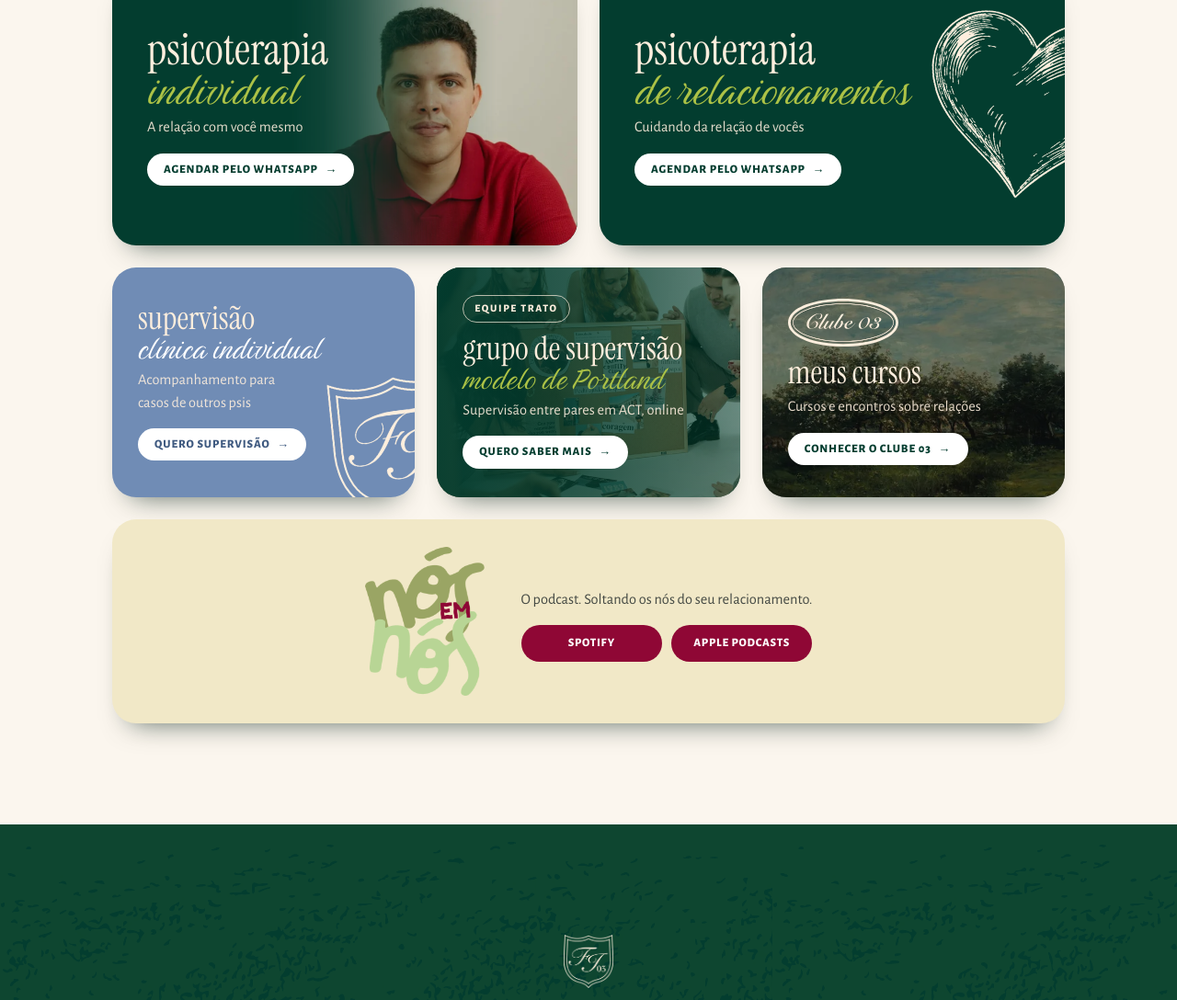
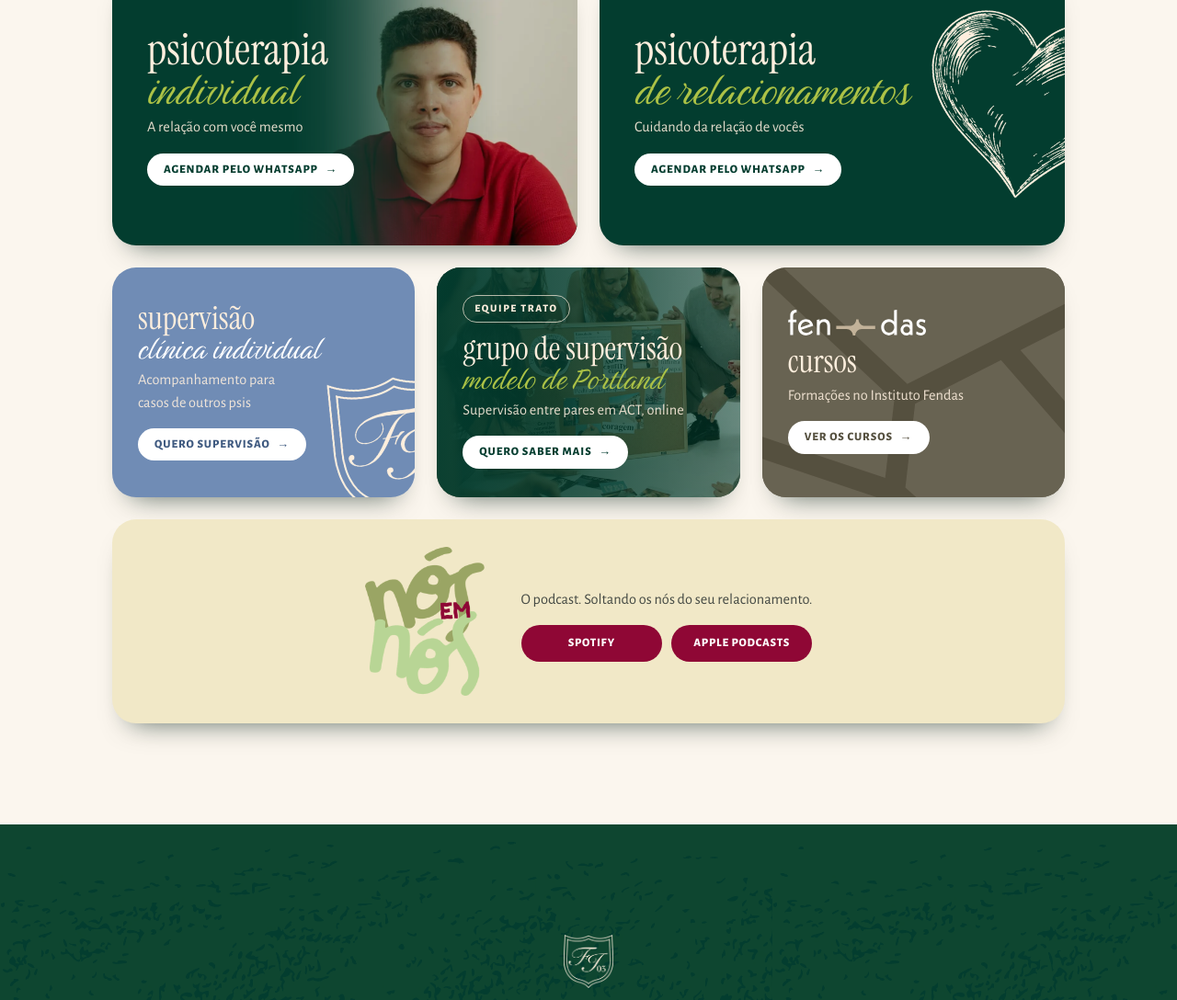
Before and after one commit to institutofendas-git/franciscoilo, a plain HTML site: page index.html in a window 1280 px wide. Shown: the part 1077-2165 px from the top of the page at 92% size. Drawn offline with Linux system fonts and the light colour scheme.

Commit message:
Cartão de cursos volta a levar ao Instituto Fendas (Clube 03 sai da inicial até o lançamento)
Co-Authored-By: Claude Opus 5.5 <noreply@anthropic.com>
Claude-Session: https://claude.ai/code/session_01UKPNuHrfYhEcS1EAap6BnX

```diff
--- a/index.html
+++ b/index.html
@@ -122,11 +122,10 @@
   .c-supervisao .cta{color:#3f5a80}
   .c-supervisao h3 .b{color:#fff}
 
-  .c-cursos{background:#0d1512}
-  .c-cursos .bg{width:100%;object-position:40% 50%;-webkit-mask-image:none;mask-image:none;opacity:.5}
-  .c-cursos img.bg.f{opacity:0}.c-cursos img.bg.f.ok{opacity:.5}
-  .c-cursos .logo-cl{width:120px;margin-bottom:12px}
-  .c-cursos .cta{color:var(--verde)}
+  .c-cursos{background:var(--fd-fundo)}
+  .c-cursos .fundo{position:absolute;inset:0;width:100%;height:100%;object-fit:cover;z-index:-1;opacity:.9}
+  .c-cursos .logo-fd{width:150px;margin-bottom:12px}
+  .c-cursos .cta{color:var(--fd-fundo)}
 
 
   .c-trato{background:var(--verde)}
@@ -326,12 +325,12 @@ img.f{opacity:0;transition:opacity 1.1s ease}img.f.ok{opacity:1}
       <span class="cta">Quero saber mais</span>
     </a>
 
-    <a class="reveal card c-cursos" href="https://clube03.com.br/" target="_blank" rel="noopener">
-      <img class="bg f" src="img/w/clube03-pomar.webp" alt="" width="640" height="440" loading="lazy" decoding="async">
-      <img class="logo-cl" src="img/clube03-logo.svg" alt="Clube 03" width="1678" height="725" loading="lazy" decoding="async">
-      <h3><span class="a">meus cursos</span></h3>
-      <span class="sub">Cursos e encontros sobre relações</span>
-      <span class="cta">Conhecer o Clube 03</span>
+    <a class="reveal card c-cursos" href="https://institutofendas.com.br" target="_blank" rel="noopener">
+      <img class="fundo" src="img/fendas-fundo.svg" alt="" loading="lazy" decoding="async">
+      <img class="logo-fd" src="img/fendas-logo.svg" alt="Instituto Fendas" loading="lazy" decoding="async">
+      <h3><span class="a">cursos</span></h3>
+      <span class="sub">Formações no Instituto Fendas</span>
+      <span class="cta">Ver os cursos</span>
     </a>
 
     <!-- E-BOOKS: quando tiver o link de compra, tire o comentário e troque LINK-DE-COMPRA
```
